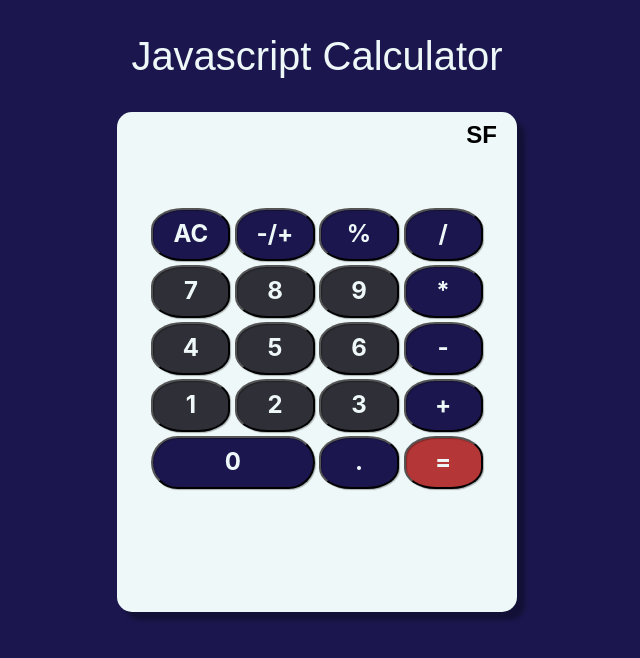
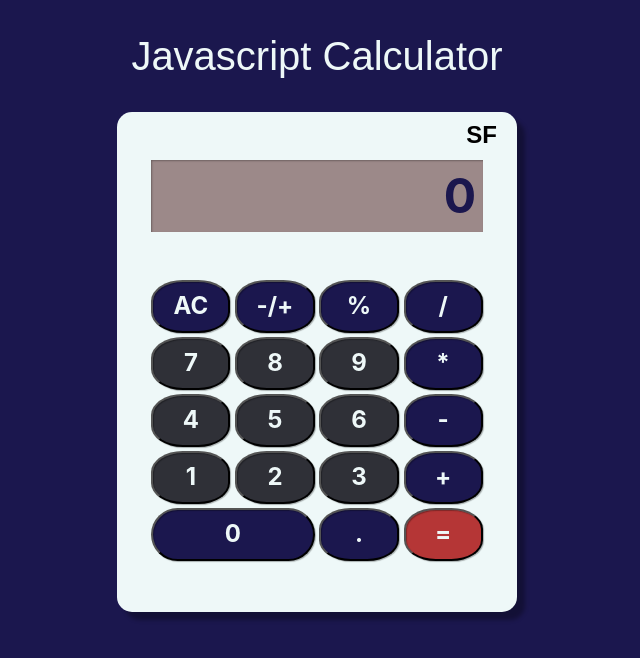
Before and after one commit to SamsonFlomo/javascript-calculator, a React (Create React App) app: page / in a window 1280 px wide. Shown: the top 658 px of the page, without its empty margins (323-963 px from the left). Built offline with nearby package versions, Linux system fonts and the light colour scheme; a web font is replaced by a local one.

Commit message:
overflow

```diff
--- a/src/App.css
+++ b/src/App.css
@@ -61,7 +61,8 @@ h1 {
   display: flex;
   flex-direction: column;
   white-space: nowrap;
-  overflow-x: scroll;
+  overflow-y: hidden;
+  overflow-x: auto;
 }
 
 #buttons {
--- a/src/App.js
+++ b/src/App.js
@@ -7,7 +7,7 @@ import { isOperator } from "./utils.js";
 function App() {
     const buttons = buttonList;
     const [answer, setAnswer] = useState(" ");
-    const [expression, setExpression] = useState("  ");
+    const [expression, setExpression] = useState("0");
 
     let et = expression.trim();
     const isOperator = (symbol) => {
```
